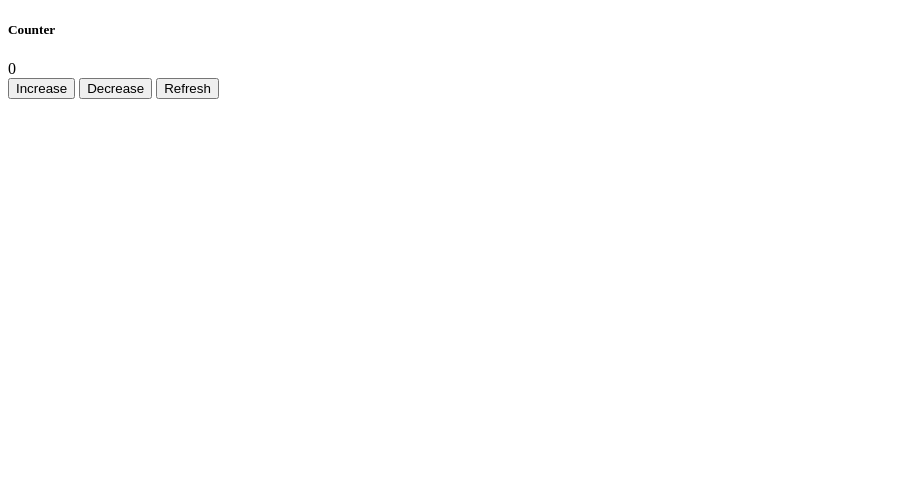
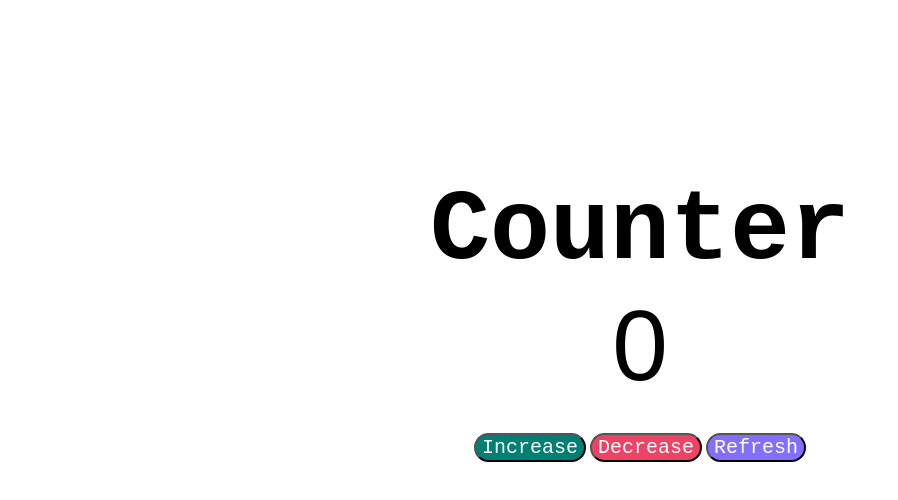
Before and after one commit to Esau21/proyectos-JS, a plain HTML site: page proyecto03/index.html in a window 1280 px wide. Shown: the whole page, without its empty margins (0-898 px from the left). Drawn offline with Linux system fonts and the light colour scheme.

Commit message:
proyectos js

```diff
--- a/proyecto03/app.js
+++ b/proyecto03/app.js
@@ -1,5 +1,5 @@
 const btnCounterIncrease = document.getElementById("Increase");
-const buttomDecrease = document.getElementById("Decrease");
+const btnCounterDecrease  = document.getElementById("Decrease");
 const buttomReset = document.getElementById("Reset");
 const value = document.querySelector("#value");
 
@@ -12,7 +12,7 @@ btnCounterIncrease.addEventListener("click", function() {
     value.innerHTML = counter;
 });
 
-buttomDecrease.addEventListener("click", function() {
+btnCounterDecrease.addEventListener("click", function() {
     counter--
     value.style.color = '#F45050';
     value.innerHTML = counter;
--- a/proyecto03/index.html
+++ b/proyecto03/index.html
@@ -10,12 +10,12 @@
 
 
     <div class="container">
-        <h5>Counter</h5>
-        <span class="" id="value">0</span>
+        <h5 class="text">Counter</h5>
+        <span class="valornumero" id="value">0</span>
         <div class="container_buttoms">
-            <button id="Increase" class="btn">Increase</button>
-            <button id="Decrease" class="btn">Decrease</button>
-            <button id="Reset" class="btn">Refresh</button>
+            <button id="Increase" class="btn1">Increase</button>
+            <button id="Decrease" class="btn2">Decrease</button>
+            <button id="Reset" class="btn3">Refresh</button>
         </div>
     </div>
 
--- a/proyecto03/style.css
+++ b/proyecto03/style.css
@@ -0,0 +1,64 @@
+body {
+    background-color: #FFFFFF;
+}
+
+.container{
+    display: flex;
+    justify-content: center;
+    align-items: center;
+    flex-direction: column;
+}
+
+.text{
+    font-family: 'Courier New', Courier, monospace;
+    font-size: 100px;
+    margin-bottom: 0;
+}
+
+.valornumero {
+    font-family: 'Franklin Gothic Medium', 'Arial Narrow', Arial, sans-serif;
+    font-size: 100px;
+    margin-bottom: 30px;
+}
+
+.btn1 {
+    background-color: #007F73;
+    color: #ffffff;
+    font-family: monospace;
+    font-size: 20px;
+    border-radius: 50px;
+    margin-bottom: 10px;
+}
+
+.btn1:hover {
+    background-color: #3b3f5c;
+    color: #ffffff;
+}
+
+.btn2 {
+    background-color: #EE4266;
+    color: #ffffff;
+    font-family: monospace;
+    font-size: 20px;
+    border-radius: 50px;
+    margin-bottom: 10px;
+}
+
+.btn2:hover {
+    background-color: #3b3f5c;
+    color: #ffffff;
+}
+
+.btn3{
+    background-color: #836FFF;
+    color: #ffffff;
+    font-family: monospace;
+    font-size: 20px;
+    border-radius: 50px;
+    margin-bottom: 10px;
+}
+
+.btn3:hover {
+    background-color: #3b3f5c;
+    color: #ffffff;
+}
```
